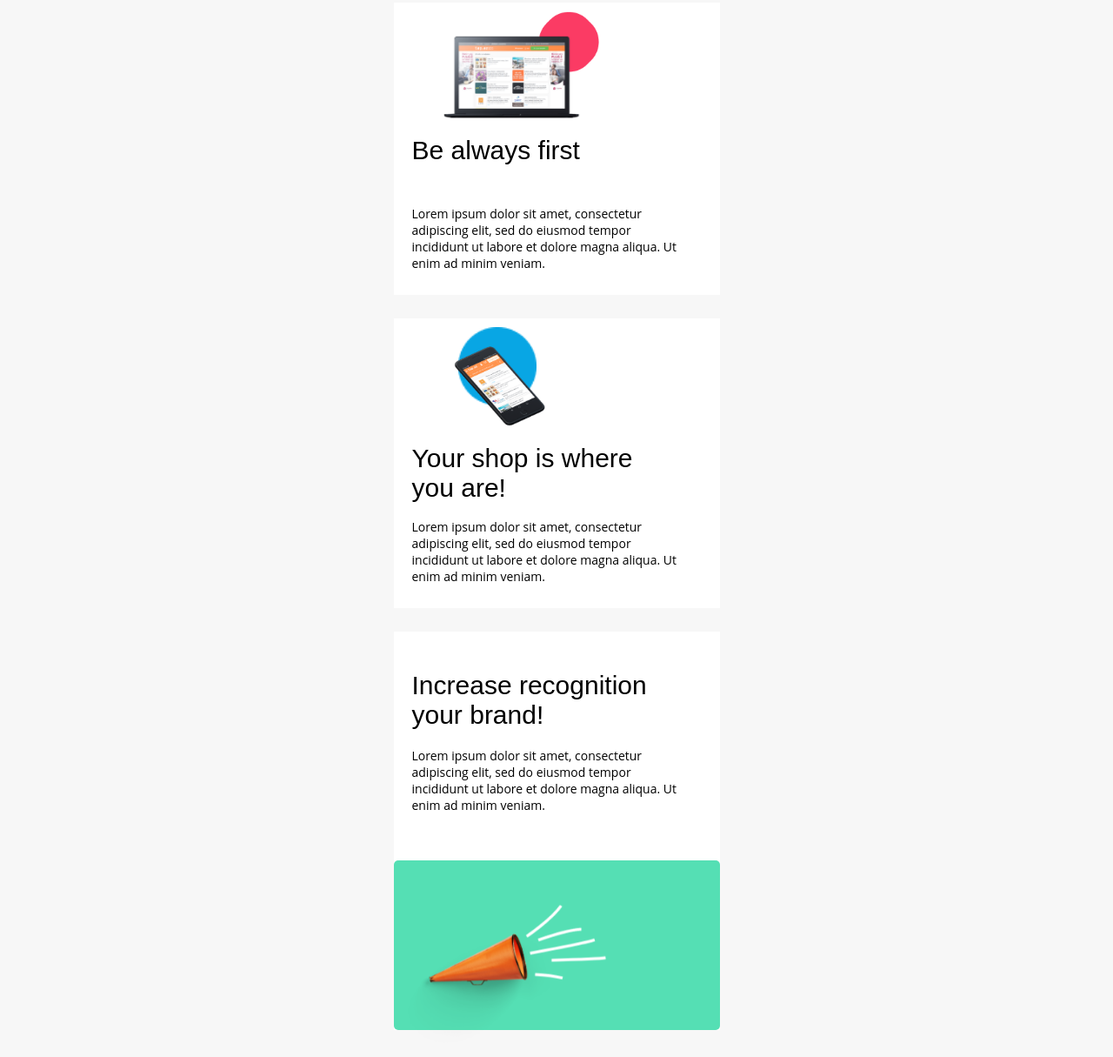
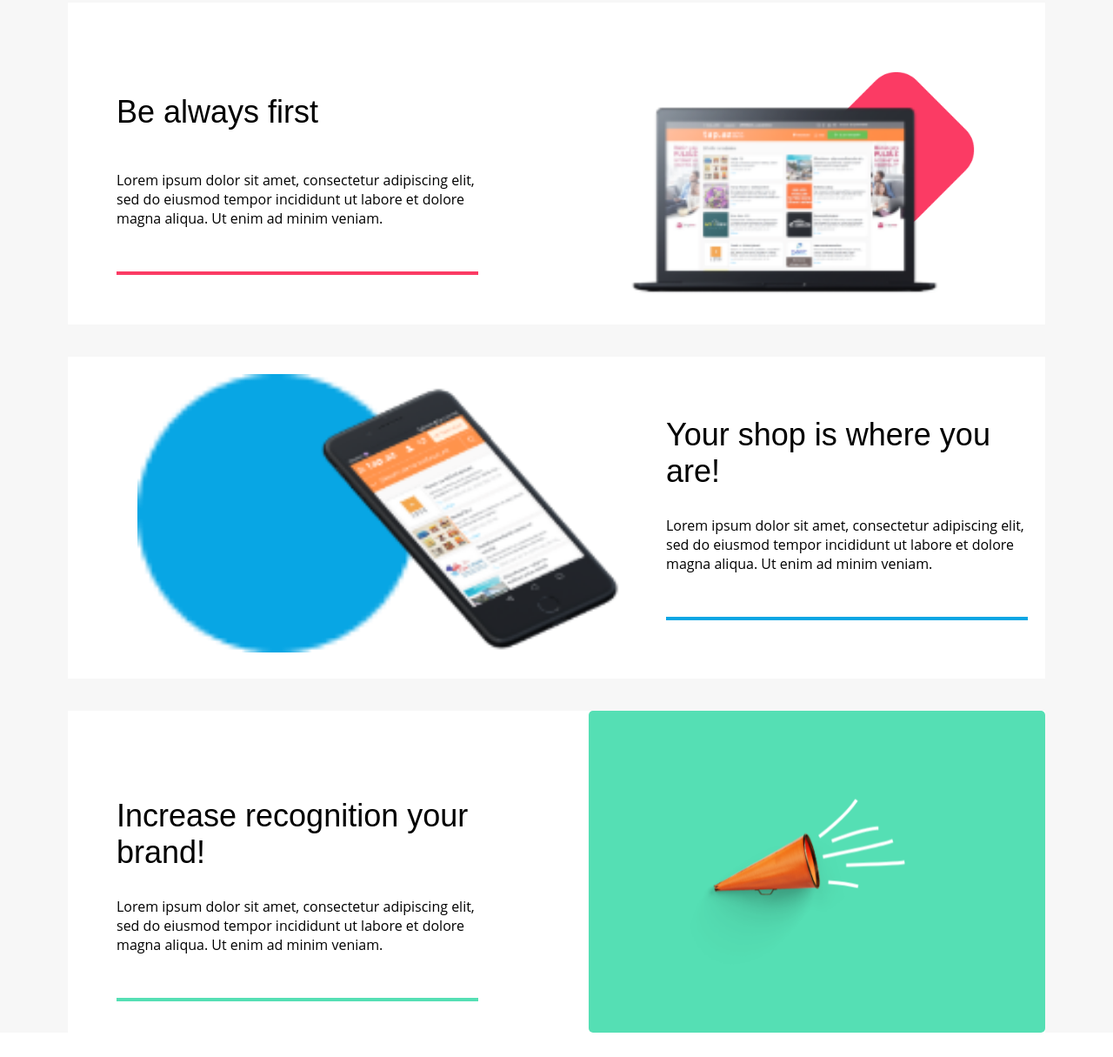
Before and after one commit to diegomompo7/Proyecto1_OxygenShop, a website: page index.html in a window 1280 px wide. Shown: the part 1400-2615 px from the top of the page at 87% size. Drawn offline with Linux system fonts and the light colour scheme; a web font is replaced by a local one.

Commit message:
Benfits Responsive OxygenShop

```diff
--- a/index.html
+++ b/index.html
@@ -109,7 +109,7 @@
       </article>
     </section>
     <section class="benefits">
-      <div class="benefits__container">
+      <div class="benefits__container macbook">
         <div class="benefits__container--macbook">
           <img
             class="benefits__container--macbook--img"
@@ -121,8 +121,13 @@
             src="assets/img/rectanguleRed.png"
             alt="Rectangule Red"
           />
+          <img
+          class="benefits__container--macbook--rectanguleRed2"
+          src="assets/img/rectanguleRed2.png"
+          alt="Rectangule Red"
+        />
         </div>
-        <div class="benefits__container--text macbook">
+        <div class="benefits__container--text">
           <h1>Be always first</h1>
           <p>
             Lorem ipsum dolor sit amet, consectetur adipiscing elit, sed do
@@ -131,7 +136,7 @@
           </p>
         </div>
       </div>
-      <div class="benefits__container">
+      <div class="benefits__container phone">
         <div class="benefits__container--phone">
           <img
             class="benefits__container--phone--img"
@@ -144,7 +149,7 @@
             alt="Circle Blue"
           />
         </div>
-        <div class="benefits__container--text phone">
+        <div class="benefits__container--text">
           <h1>Your shop is where you are!</h1>
           <p>
             Lorem ipsum dolor sit amet, consectetur adipiscing elit, sed do
--- a/styles/components/_benefits.scss
+++ b/styles/components/_benefits.scss
@@ -5,15 +5,23 @@
 .benefits {
   background-color: $ninth-color;
   padding-top: 3.5rem;
-  height: 81.25rem;
+
 
   &__container {
     @include margin(0, auto);
     @include size(83.4%, null);
     background-color: $seventh-color;
-    @include min375(){
+    @include min375() {
       max-width: 23.4375rem;
       @include size(100%, null);
+    }
+
+    @include desktop() {
+      max-width: 1124px;
+      width: 100%;
+      height: 23.125rem;
+      display: flex;
+      margin-bottom: 2.3125rem;
     }
 
     &--text {
@@ -24,6 +32,10 @@
         @include fontFamily($first-font, "Arial", sans-serif);
         @include fontSize(1.875rem, 400);
         margin-top: 0.875rem;
+        @include desktop() {
+          @include fontSize(2.25rem, 400);
+          margin-bottom: 1.875rem;
+        }
       }
 
       & p {
@@ -32,74 +44,154 @@
         @include fontSize(0.875rem, 400);
         margin-bottom: 1.6875rem;
         padding-bottom: 1.6875rem;
+        @include desktop() {
+          @include fontSize(1rem, 400);
+          width: 26rem;
+          padding-bottom: 3.125rem;
+          border-bottom: 4px solid;
+        }
       }
     }
 
-    &--macbook{
-
+    &--macbook {
       @include size(100%, null);
       display: inline;
+      @include desktop() {
+      }
 
-        &--img{
+      &--img {
         @include size(10.75rem, null);
-            @include position(relative, null, null, null,3.125rem);
+        @include position(relative, null, null, null, 3.125rem);
         padding-top: 2.3125rem;
         z-index: 1;
+
+        @include desktop() {
+          @include size(24.125rem, null);
+          @include position(relative, 5rem, null, null, null);
+          margin-right: 3.125rem;
         }
-        &--rectanguleRed{
+      }
+      &--rectanguleRed {
         @include size(4.375rem, null);
         @include position(relative, null, 0.625rem, 3.4375rem, null);
         z-index: 0;
 
+        @include desktop() {
+          display: none;
         }
+      }
+      &--rectanguleRed2 {
+        visibility: hidden;
+        @include size(4.375rem, null);
+        @include position(relative, null, null, 11.4375rem, 17.5rem);
+        z-index: 0;
 
+        @include desktop() {
+          visibility: visible;
+          @include size(11.25rem, null);
         }
-    &--phone{
-
+      }
+    }
+    &--phone {
       @include size(100%, null);
       @include size(null, 8.125rem);
 
-        &--img{
+      &--img {
         @include size(8.125rem, null);
         @include position(relative, 1.875rem, null, null, 3.75rem);
         z-index: 1;
 
+        @include desktop() {
+          width: 26.625rem;
+          margin-left: 12.5rem;
         }
-        &--circleBlue{
+      }
+      &--circleBlue {
         @include size(5.625rem, null);
         @include position(relative, null, 3.75rem, null, null);
-            z-index: 0
+        z-index: 0;
 
+        @include desktop() {
+          width: 20rem;
+          @include position(relative, null, null, 19.5rem, 5rem);
+        }
+      }
     }
 
-
-
-
-    }
     &--trumpet{
         @include size(null, 12.18175rem);
-        background-color: #55DFB4;
+        background-color: $fourth-color;
         border-radius: 5px;
+
+        @include desktop(){
+            @include size(50%, 100%);
+            margin-left: 3.8125rem;
+        }
 
         &--img{
             @include size(15.3125rem, null);
-            @include position(relative, 50px, null, null, null);
+            @include position(relative, 3,125rem, null, null, null);
             position: relative;
             z-index: 1;
+
+            @include desktop(){
+                @include size(16.5625rem, 12.9375rem);
+                @include position(relative, 6.25rem, null, null, 6.25rem);
             }
         }
     }
   }
-.macbook p{
+}
+.macbook {
+  flex-direction: row-reverse;
+  @include desktop() {
+    padding-left: 2.1875rem;
+  }
+
+  & h1 {
+    @include desktop() {
+      padding-top: 5.6875rem;
+    }
+  }
+  & p {
     margin-top: 2.875rem;
+    @include desktop() {
+      border-color: $third-color;
+      margin-right: 6.9375rem;
     }
-.phone p{
+  }
+}
+
+.phone {
+  & h1 {
+    @include desktop() {
+    margin-top: 4.3125rem;
+    }
+  }
+  & p {
     margin-top: 1.125rem;
+    @include desktop() {
+    margin-right: 1.25rem;
+    border-color: $first-color;
     }
-.trumpet{
+  }
+}
+.trumpet {
   padding-top: 1.9375rem;
+  @include desktop() {
+    padding-left: 2.1875rem;
+  }
+
+  & h1 {
+    @include desktop() {
+    margin-top: 4,3125rem;
+    }
+  }
 
   & p {
     margin-top: 1.25rem;
+    @include desktop(){
+    border-color: $fourth-color;
     }
   }
+}
```
Also changed, not shown: styles/utilities/_mixins.scss (+4 -4 lines), assets/img/rectanguleRed2.png (added), styles/style.css, 1 other file. Lines whose indentation alone changed are shown as unchanged.
